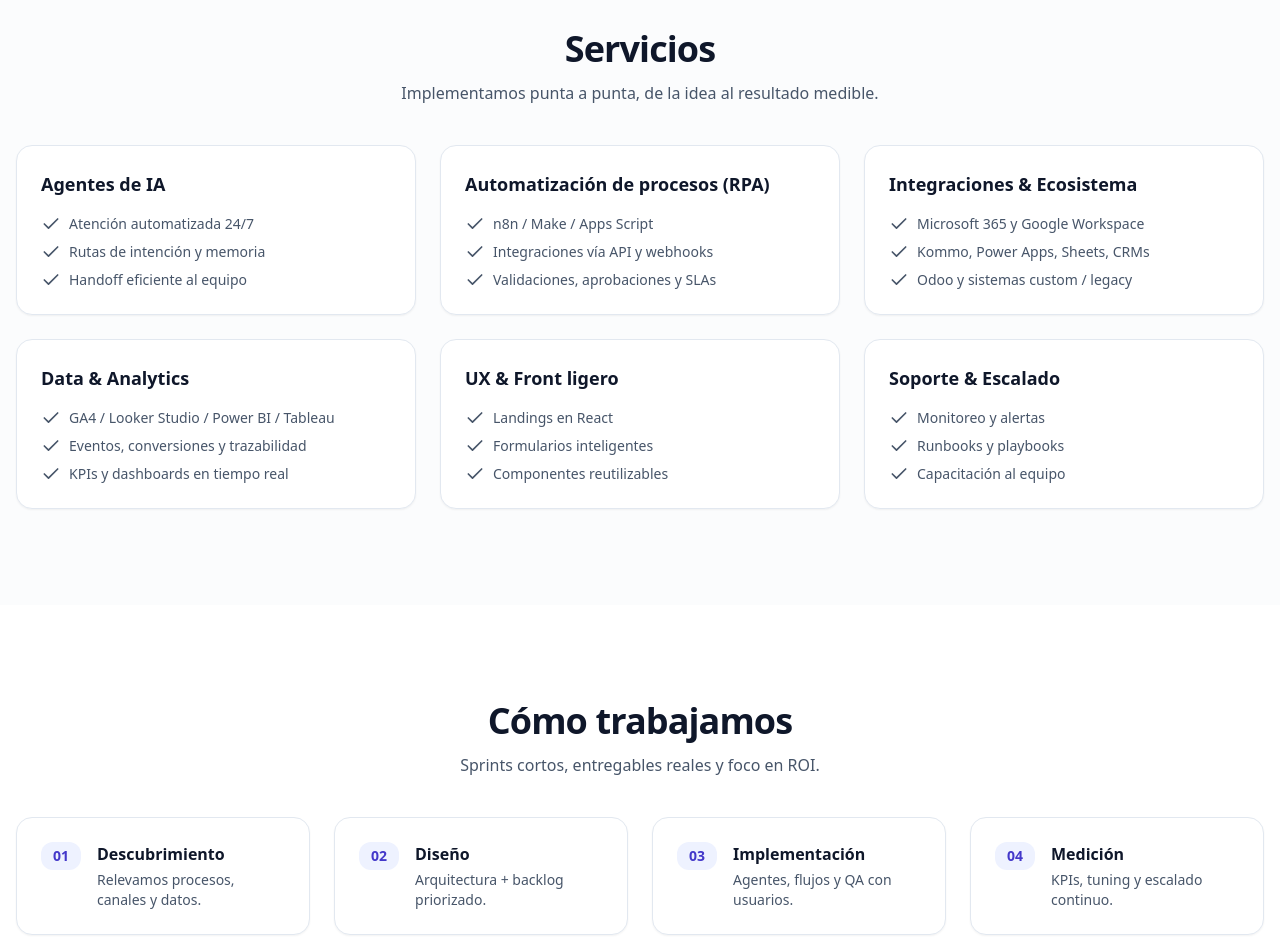
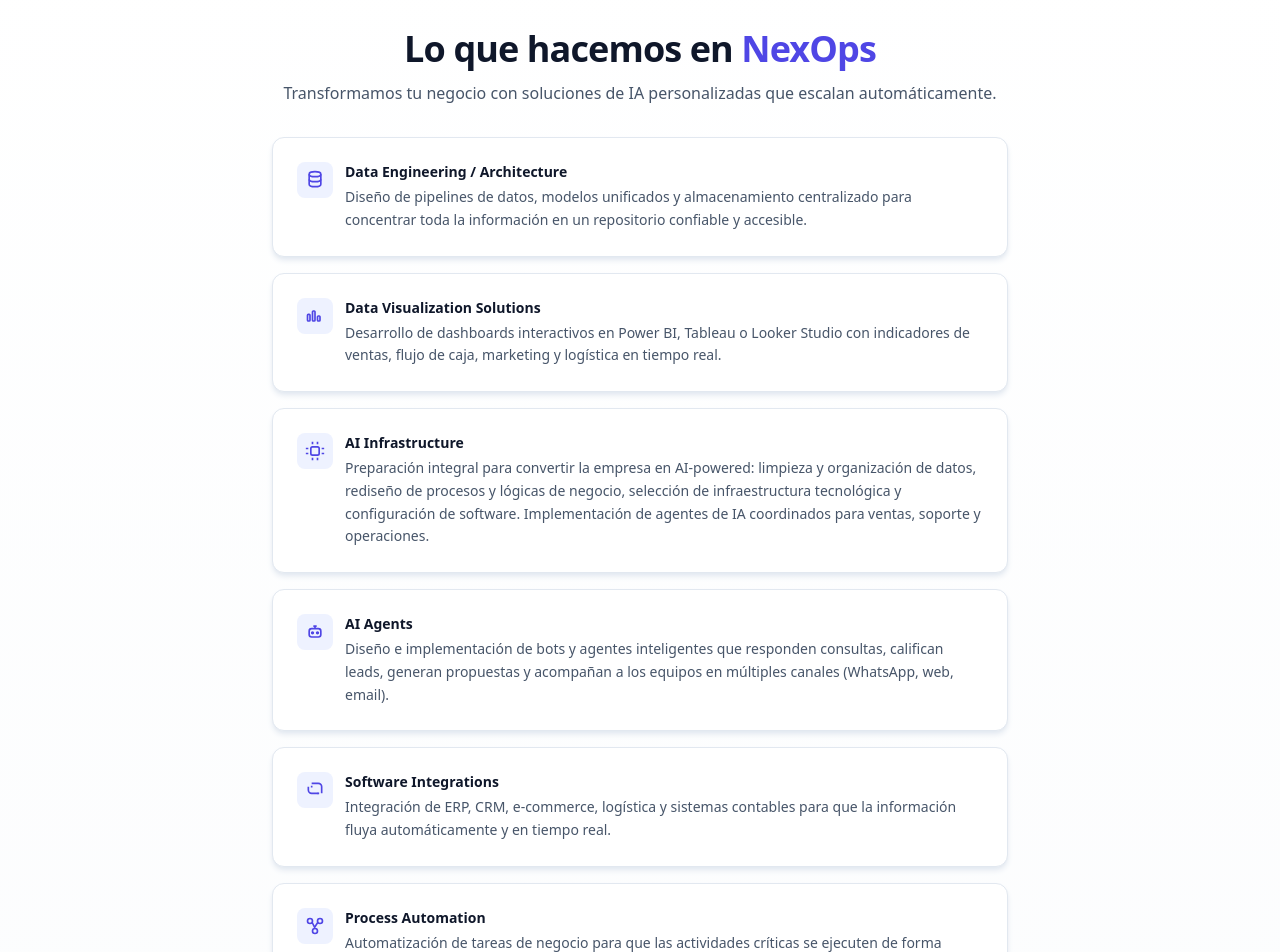
Before and after one commit to AlanTN13/webneoxps, a React (Vite) app: page / in a window 1280 px wide. Shown: the part 1420-2372 px from the top of the page. Built offline with nearby package versions, Linux system fonts and the light colour scheme.

Commit message:
Ajustes bloque servicios

```diff
--- a/package.json
+++ b/package.json
@@ -11,6 +11,7 @@
   },
   "dependencies": {
     "framer-motion": "^12.23.12",
+    "lucide-react": "^0.544.0",
     "react": "^19.1.1",
     "react-dom": "^19.1.1",
     "rellax": "^1.12.1"
--- a/src/App.jsx
+++ b/src/App.jsx
@@ -9,6 +9,11 @@ import "./App.css";
 import ClientsMarquee from "./components/ClientsMarquee";
 import IntegrationsMarquee from "./components/IntegrationsMarquee";
 import FloatingWhatsApp from "./components/FloatingWhatsApp";
+import ServicesOverview from "./components/ServicesOverview";
+import { Database, BarChart3, Cpu, Bot, Workflow, Cable, Zap, Monitor } from "lucide-react";
+
+
+
 
 
 /* =========================
@@ -248,82 +253,7 @@ const Hero = () => (
     </Section>
   );
 
-
-/* =======================
-   Servicios (ecosistema)
-   ======================= */
-const Servicios = () => (
-  <Section id="servicios" className="bg-slate-50/60">
-    <div className="mx-auto max-w-7xl px-4">
-      <div className="mx-auto max-w-2xl text-center" data-reveal>
-        <h2 className="text-3xl font-bold tracking-tight text-slate-900 sm:text-4xl">Servicios</h2>
-        <p className="mt-3 text-slate-600">Implementamos punta a punta, de la idea al resultado medible.</p>
-      </div>
-
-      <div className="mt-10 grid grid-cols-1 gap-6 sm:grid-cols-2 lg:grid-cols-3">
-        {[
-          {
-            title: "Agentes de IA",
-            points: [
-              "Atención automatizada 24/7",
-              "Rutas de intención y memoria",
-              "Handoff eficiente al equipo"
-            ],
-          },
-          {
-            title: "Automatización de procesos (RPA)",
-            points: [
-              "n8n / Make / Apps Script",
-              "Integraciones vía API y webhooks",
-              "Validaciones, aprobaciones y SLAs"
-            ],
-          },
-          {
-            title: "Integraciones & Ecosistema",
-            points: [
-              "Microsoft 365 y Google Workspace",
-              "Kommo, Power Apps, Sheets, CRMs",
-              "Odoo y sistemas custom / legacy"
-            ],
-          },
-          {
-            title: "Data & Analytics",
-            points: [
-              "GA4 / Looker Studio / Power BI / Tableau",
-              "Eventos, conversiones y trazabilidad",
-              "KPIs y dashboards en tiempo real"
-            ],
-          },
-          {
-            title: "UX & Front ligero",
-            points: [
-              "Landings en React",
-              "Formularios inteligentes",
-              "Componentes reutilizables"
-            ],
-          },
-          {
-            title: "Soporte & Escalado",
-            points: [
-              "Monitoreo y alertas",
-              "Runbooks y playbooks",
-              "Capacitación al equipo"
-            ],
-          },
-        ].map(({ title, points }) => (
-          <Card key={title}>
-            <h3 className="text-lg font-semibold text-slate-900">{title}</h3>
-            <ul className="mt-4 space-y-2 text-sm text-slate-600">
-              {points.map((p) => (
-                <li key={p} className="flex items-start gap-2"><Check/><span>{p}</span></li>
-              ))}
-            </ul>
-          </Card>
-        ))}
-      </div>
-    </div>
-  </Section>
-);
+<ServicesOverview />
 
 /* ========
    Proceso
@@ -452,7 +382,7 @@ const Footer = () => (
         <NavBar />
         <Hero />
         <Logos />
-        <Servicios />
+        <ServicesOverview />
         <Proceso />
         <Casos />
         <CTA />
--- /dev/null
+++ b/src/components/ServicesOverview.jsx
@@ -0,0 +1,161 @@
+export default function ServicesStacked() {
+    const services = [
+      {
+        title: "Data Engineering / Architecture",
+        icon: <IconDatabase />,
+        desc:
+          "Diseño de pipelines de datos, modelos unificados y almacenamiento centralizado para concentrar toda la información en un repositorio confiable y accesible.",
+      },
+      {
+        title: "Data Visualization Solutions",
+        icon: <IconBarChart />,
+        desc:
+          "Desarrollo de dashboards interactivos en Power BI, Tableau o Looker Studio con indicadores de ventas, flujo de caja, marketing y logística en tiempo real.",
+      },
+      {
+        title: "AI Infrastructure",
+        icon: <IconCpu />,
+        desc:
+          "Preparación integral para convertir la empresa en AI-powered: limpieza y organización de datos, rediseño de procesos y lógicas de negocio, selección de infraestructura tecnológica y configuración de software. Implementación de agentes de IA coordinados para ventas, soporte y operaciones.",
+      },
+      {
+        title: "AI Agents",
+        icon: <IconBot />,
+        desc:
+          "Diseño e implementación de bots y agentes inteligentes que responden consultas, califican leads, generan propuestas y acompañan a los equipos en múltiples canales (WhatsApp, web, email).",
+      },
+      {
+        title: "Software Integrations",
+        icon: <IconCable />,
+        desc:
+          "Integración de ERP, CRM, e-commerce, logística y sistemas contables para que la información fluya automáticamente y en tiempo real.",
+      },
+      {
+        title: "Process Automation",
+        icon: <IconWorkflow />,
+        desc:
+          "Automatización de tareas de negocio para que las actividades críticas se ejecuten de forma automática, programada y sin intervención manual, garantizando consistencia y continuidad en la operación.",
+      },
+      {
+        title: "Front-End & UX",
+        icon: <IconMonitor />,
+        desc:
+          "Diseño y optimización de interfaces web y móviles enfocadas en velocidad, claridad y experiencia del usuario.",
+      },
+    ];
+
+    return (
+      <section id="servicios" className="bg-gradient-to-b from-white to-slate-50/60 py-16 sm:py-24">
+        <div className="mx-auto max-w-3xl px-4">
+          {/* Headline como imagen 1 */}
+          <div className="text-center mb-8">
+            <h2 className="text-3xl sm:text-4xl font-extrabold tracking-tight text-slate-900">
+              Lo que hacemos en <span className="text-indigo-600">NexOps</span>
+            </h2>
+            <p className="mt-3 text-slate-600">
+              Transformamos tu negocio con soluciones de IA personalizadas que escalan automáticamente.
+            </p>
+          </div>
+
+          {/* Lista vertical de cards */}
+          <div className="space-y-4">
+            {services.map((s) => (
+              <article
+                key={s.title}
+                className="group relative overflow-hidden rounded-xl border border-slate-200 bg-white p-5 sm:p-6
+                           shadow-md shadow-slate-200 hover:shadow-xl hover:shadow-slate-300 transition-all"
+              >
+                <div className="flex items-start gap-3">
+                  <span className="inline-flex h-9 w-9 shrink-0 items-center justify-center rounded-lg bg-indigo-50 text-indigo-600">
+                    {s.icon}
+                  </span>
+                  <div>
+                    <h3 className="text-sm font-semibold text-slate-900">{s.title}</h3>
+                    <p className="mt-1 text-sm leading-relaxed text-slate-600">{s.desc}</p>
+                  </div>
+                </div>
+              </article>
+            ))}
+          </div>
+
+          {/* CTA violeta centrado, estilo imagen 1 */}
+          <div className="mt-8 flex justify-center">
+            <a
+              href="#contacto"
+              className="inline-flex items-center rounded-xl bg-indigo-600 px-5 py-3 text-sm font-medium text-white
+                         shadow hover:bg-indigo-700 focus:outline-none focus:ring-2 focus:ring-indigo-500"
+            >
+              Descubre cómo podemos ayudarte
+              <svg viewBox="0 0 24 24" className="ml-2 h-5 w-5" fill="none" stroke="currentColor" strokeWidth="2">
+                <path d="M5 12h14M13 5l7 7-7 7" strokeLinecap="round" strokeLinejoin="round" />
+              </svg>
+            </a>
+          </div>
+        </div>
+      </section>
+    );
+  }
+
+  /* ==== Íconos inline (sin librerías) ==== */
+  function IconDatabase() {
+    return (
+      <svg viewBox="0 0 24 24" className="h-5 w-5" fill="none" stroke="currentColor" strokeWidth="2">
+        <ellipse cx="12" cy="5" rx="7" ry="3" />
+        <path d="M5 5v6c0 1.7 3.1 3 7 3s7-1.3 7-3V5" />
+        <path d="M5 11v6c0 1.7 3.1 3 7 3s7-1.3 7-3v-6" />
+      </svg>
+    );
+  }
+  function IconBarChart() {
+    return (
+      <svg viewBox="0 0 24 24" className="h-5 w-5" fill="none" stroke="currentColor" strokeWidth="2">
+        <rect x="3" y="10" width="3" height="8" rx="1" />
+        <rect x="9" y="6" width="3" height="12" rx="1" />
+        <rect x="15" y="12" width="3" height="6" rx="1" />
+      </svg>
+    );
+  }
+  function IconCpu() {
+    return (
+      <svg viewBox="0 0 24 24" className="h-5 w-5" fill="none" stroke="currentColor" strokeWidth="2">
+        <rect x="7" y="7" width="10" height="10" rx="2" />
+        <path d="M9 1v3M15 1v3M9 20v3M15 20v3M1 9h3M1 15h3M20 9h3M20 15h3" />
+      </svg>
+    );
+  }
+  function IconBot() {
+    return (
+      <svg viewBox="0 0 24 24" className="h-5 w-5" fill="none" stroke="currentColor" strokeWidth="2">
+        <rect x="5" y="8" width="14" height="10" rx="3" />
+        <circle cx="9" cy="13" r="1" /><circle cx="15" cy="13" r="1" />
+        <path d="M12 8V5M10 5h4" />
+      </svg>
+    );
+  }
+  function IconCable() {
+    return (
+      <svg viewBox="0 0 24 24" className="h-5 w-5" fill="none" stroke="currentColor" strokeWidth="2">
+        <path d="M4 8v4a4 4 0 0 0 4 4h8" />
+        <path d="M20 16V8a4 4 0 0 0-4-4H8" />
+        <path d="M7 8h2M15 16h2" />
+      </svg>
+    );
+  }
+  function IconWorkflow() {
+    return (
+      <svg viewBox="0 0 24 24" className="h-5 w-5" fill="none" stroke="currentColor" strokeWidth="2">
+        <circle cx="6" cy="6" r="3" />
+        <circle cx="18" cy="6" r="3" />
+        <circle cx="12" cy="18" r="3" />
+        <path d="M8.5 7.5l3 6 4-6" />
+      </svg>
+    );
+  }
+  function IconMonitor() {
+    return (
+      <svg viewBox="0 0 24 24" className="h-5 w-5" fill="none" stroke="currentColor" strokeWidth="2">
+        <rect x="3" y="4" width="18" height="12" rx="2" />
+        <path d="M8 20h8M12 16v4" />
+      </svg>
+    );
+  }
```
Also changed, not shown: 1 other file (tests, documents, lock files or other folders).
